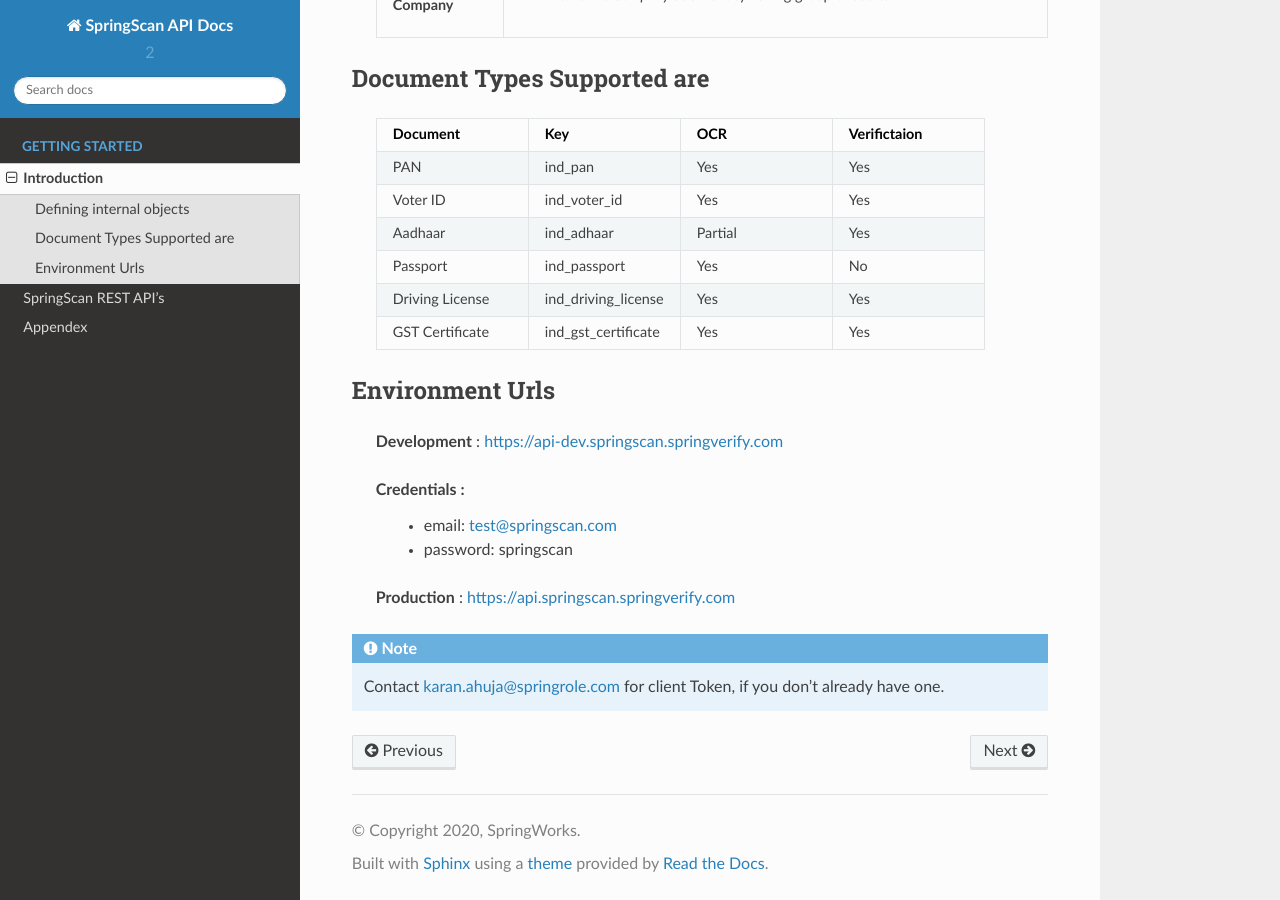
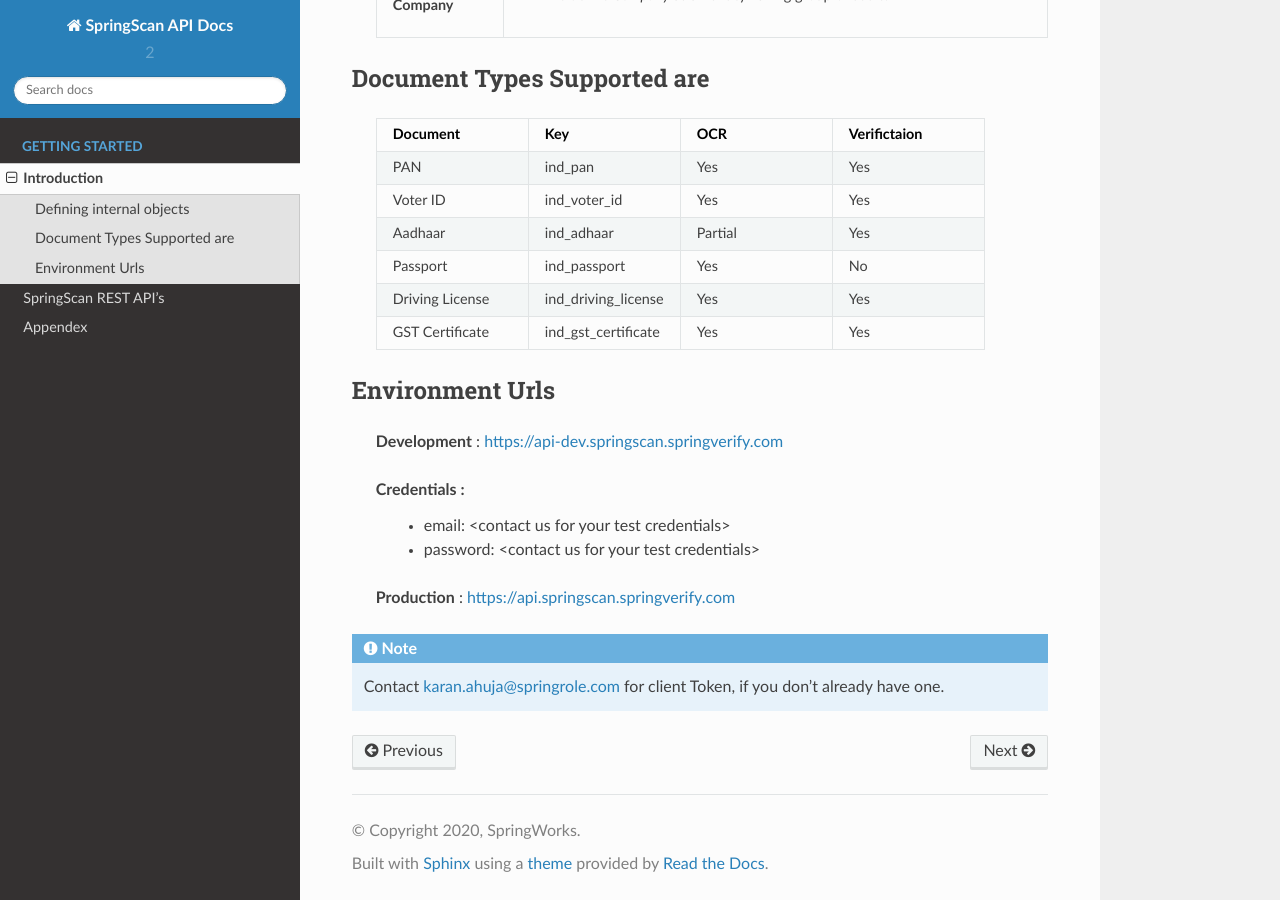
Before and after one commit to SpringRole/springscan-documentation, a Sphinx documentation site: the page built from source/gettingStarted/introduction.rst, in a window 1280 px wide and 900 px high, scrolled down 550 px. Built offline with Sphinx 7.4.7 and the Read the Docs theme 2.0.0, drawn with Linux system fonts in a browser that asks for light colours.

Commit message:
removed creds

```diff
--- a/source/gettingStarted/introduction.rst
+++ b/source/gettingStarted/introduction.rst
@@ -60,8 +60,8 @@
 	**Development** : https://api-dev.springscan.springverify.com
 
 	**Credentials** :
-			* email: test@springscan.com
-			* password: springscan
+			* email: <contact us for your test credentials>
+			* password: <contact us for your test credentials>
 
 
 	**Production** :  https://api.springscan.springverify.com
```
